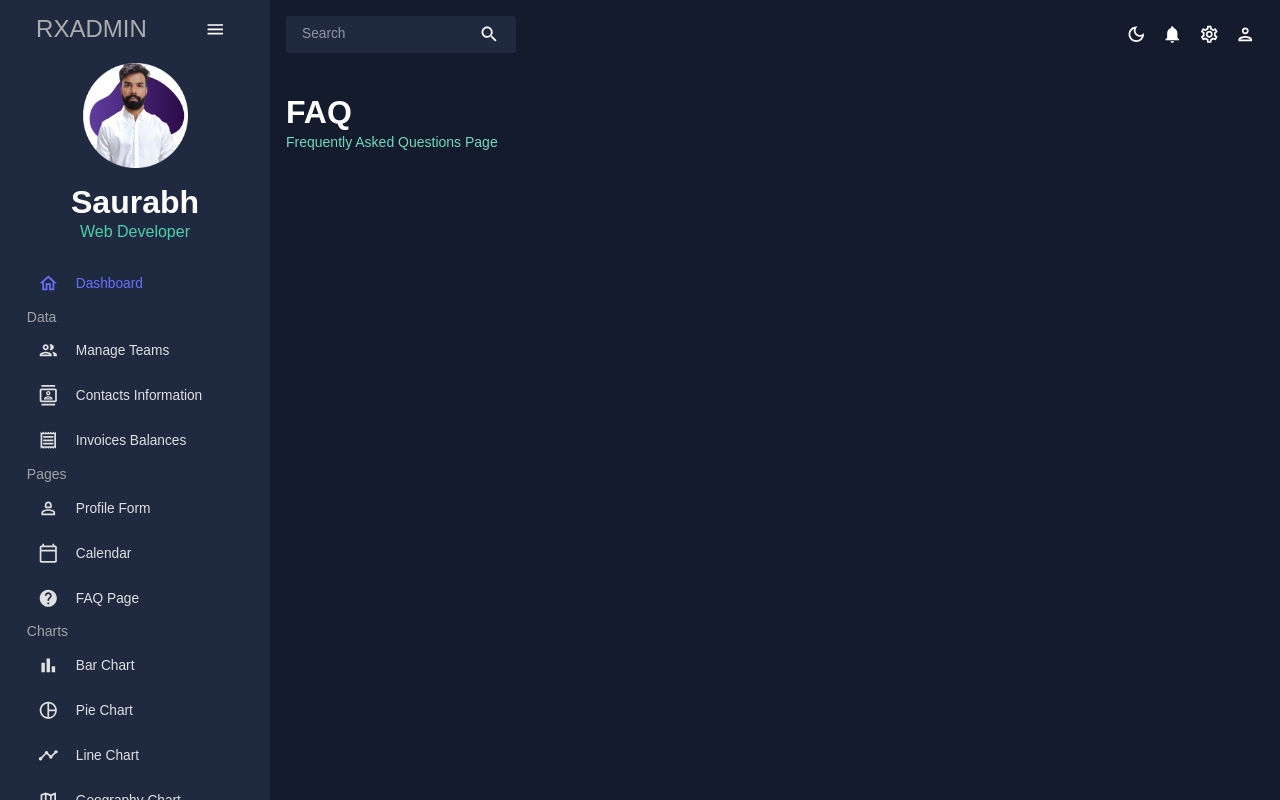
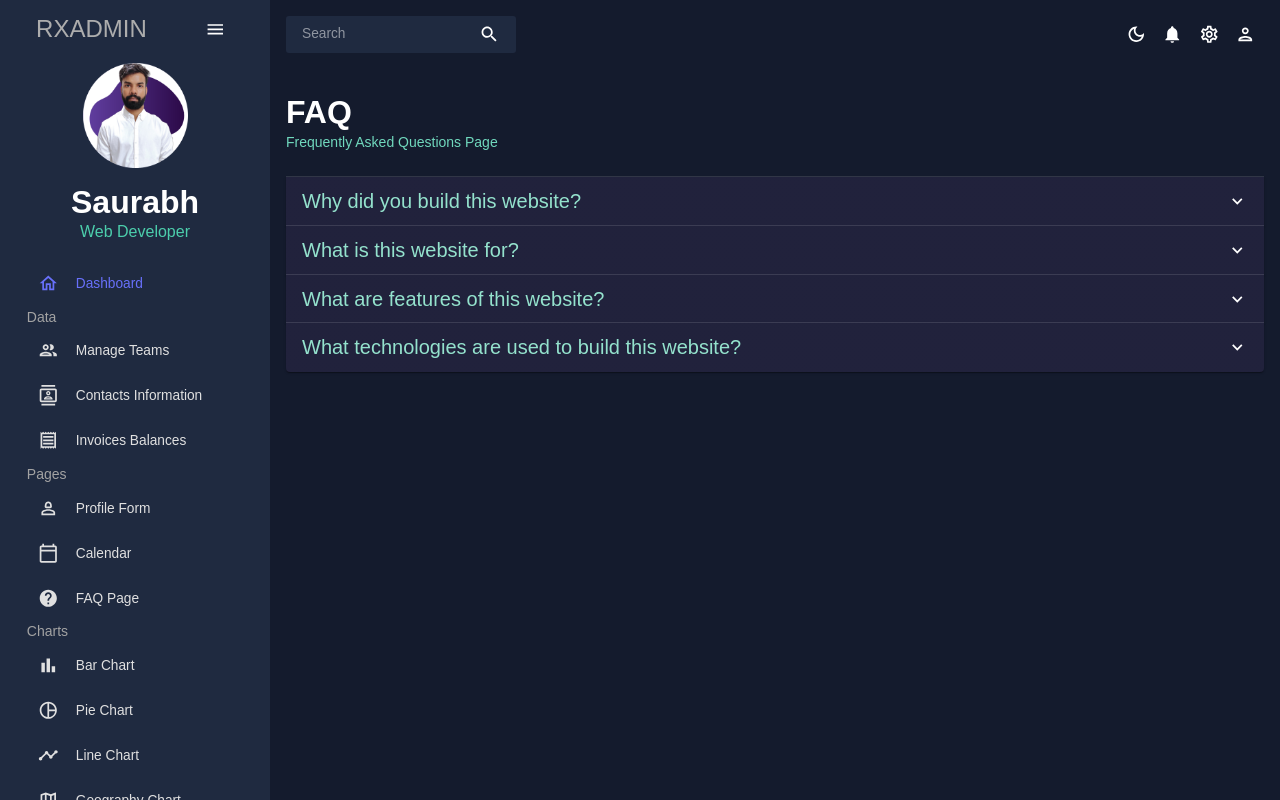
Before and after one commit to saurabhmehta1601/react-admin-dashboard-1, a React (Vite) app: page /faq in a window 1280 px wide. Built offline with nearby package versions, Linux system fonts and the light colour scheme.

Commit message:
feat: add faq section

```diff
--- a/src/scenes/faq/index.tsx
+++ b/src/scenes/faq/index.tsx
@@ -1,11 +1,53 @@
 import Header from '../../components/Header'
+import Accordion from "@mui/material/Accordion"
+import AccordionSummary from "@mui/material/AccordionSummary"
+import AccordionDetails from "@mui/material/AccordionDetails"
+import ExpandMoreIcon from "@mui/icons-material/ExpandMore"
+import { Typography, useTheme } from '@mui/material'
+import { tokens } from '../../theme'
 
 const Faq = () => {
+  const theme = useTheme()
+  const colors = tokens(theme.palette.mode)
+
   return (
     <div>
       <Header heading='FAQ' subHeading='Frequently Asked Questions Page' />
+
+      {mockDataFaqs.map((faq, idx) => (
+        <Accordion key={idx} disableGutters sx={{ bgcolor: colors.blueAccent[900] }}>
+          <AccordionSummary expandIcon={<ExpandMoreIcon />}>
+            <Typography variant='h4' color={colors.greenAccent[300]}>
+              {faq.question}
+            </Typography>
+          </AccordionSummary>
+          <AccordionDetails>
+            {faq.answer}
+          </AccordionDetails>
+        </Accordion>))}
+
     </div>
   )
 }
 
 export default Faq
+
+
+const mockDataFaqs = [
+  {
+    question: "Why did you build this website?",
+    answer: "Thats a simple question. I love building websites, also I want to show my skills to the world."
+  },
+  {
+    question: "What is this website for?",
+    answer: "This website demonstrates my skills of React, TypeScript, Material UI, and more. It is a template for future projects."
+  },
+  {
+    question: "What are features of this website?",
+    answer: "This website has awesome Dashboard and Grids built with Material UI Grid X . Also we have different Charts like Pie Chart, Line Chart, Bar Chart,etc implemented. We also have Calendar and Maps."
+  },
+  {
+    question: "What technologies are used to build this website?",
+    answer: "Well I have used React, Typescript, Material UI, Material UI Grid X, Nivo Charts ( which are built on top of D3 ), React Pro Sidebar, Formik and Yup for form validation, React Router Dom, React Full Calendar, React Custom Scrollbars and many more."
+  },
+]
```
